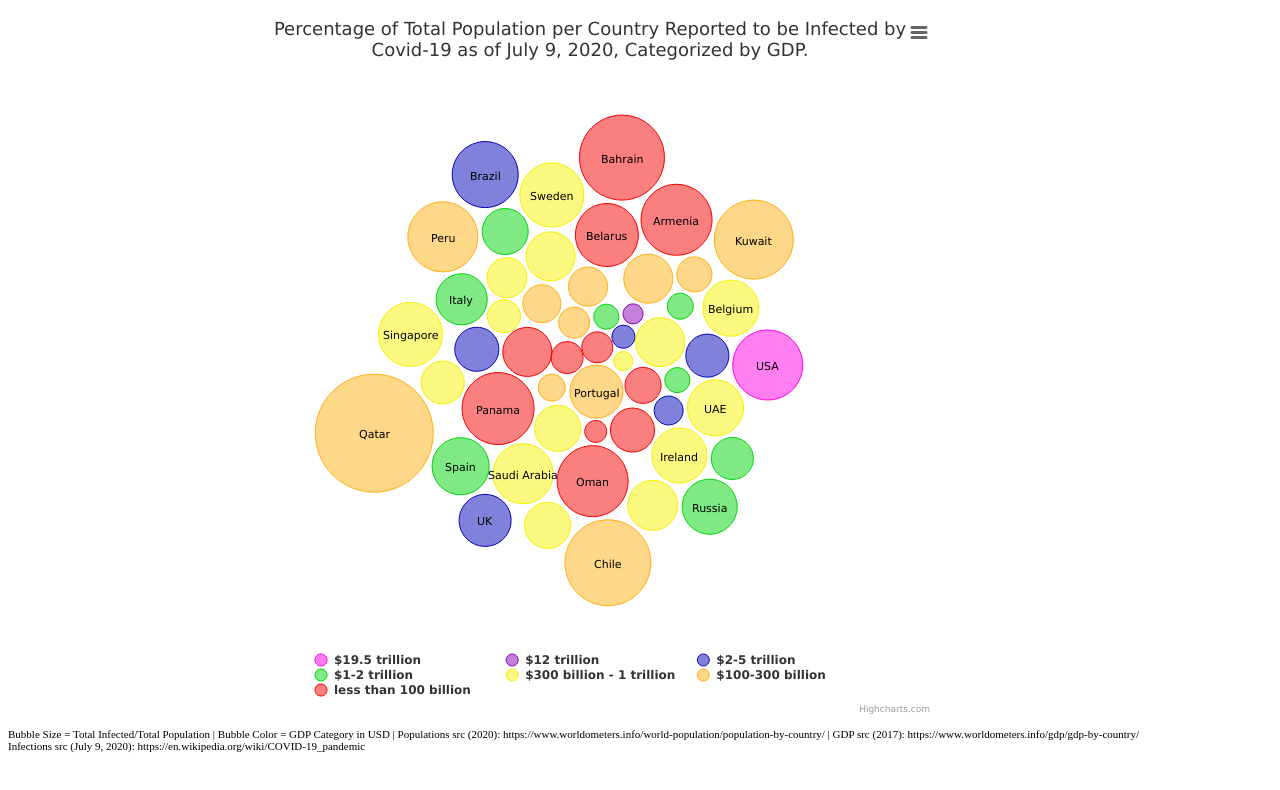
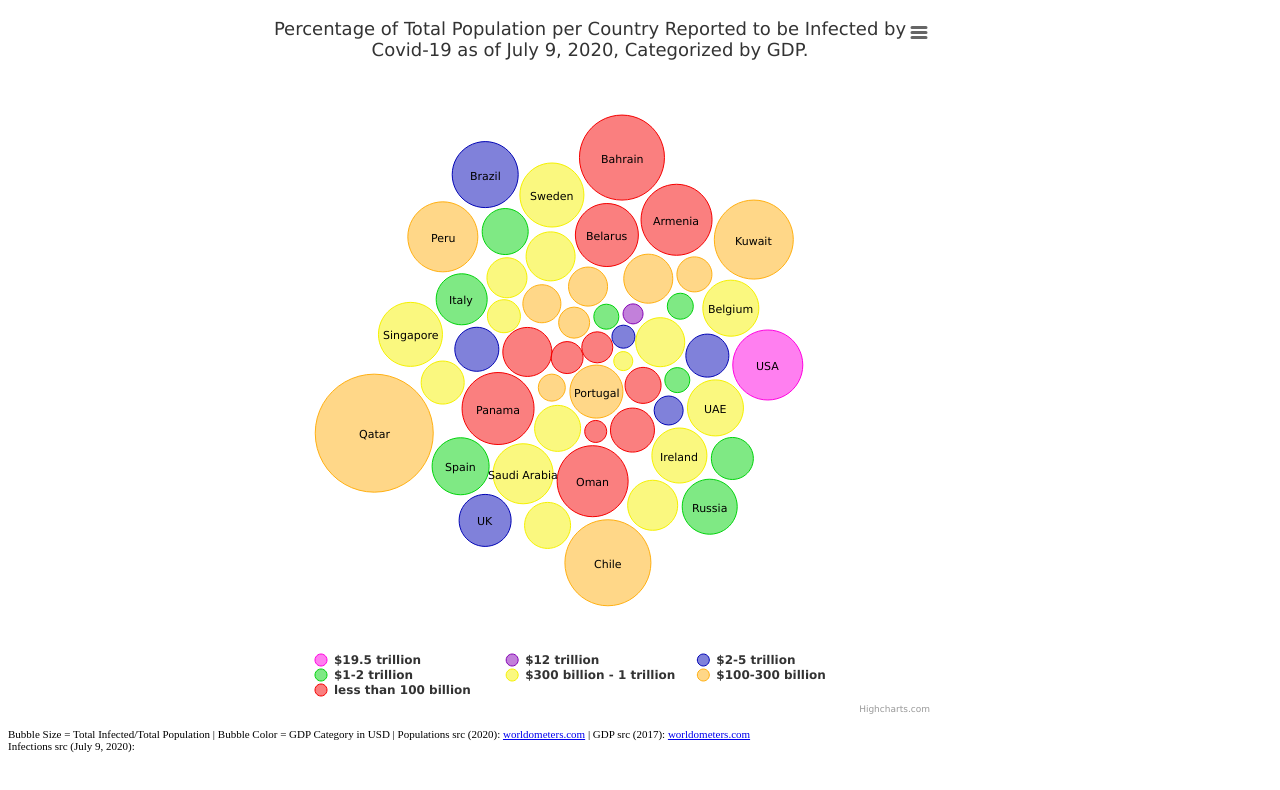
Before and after one commit to Uncalledfor/Covid19-Pop-Percentages, a plain HTML site: page index.html in a window 1280 px wide. Drawn offline with nearby package versions, Linux system fonts and the light colour scheme.

Commit message:
Update index.html

```diff
--- a/index.html
+++ b/index.html
@@ -20,7 +20,7 @@
 <script src= "js/main.js"></script>
 <link href="css/style.css" rel="stylesheet">
 
-<body style="font-size: 11px"> Bubble Size = Total Infected/Total Population |  Bubble Color = GDP Category in USD |  Populations src (2020): https://www.worldometers.info/world-population/population-by-country/  |  GDP src (2017): https://www.worldometers.info/gdp/gdp-by-country/ <br> Infections src (July 9, 2020): https://en.wikipedia.org/wiki/COVID-19_pandemic</body>
+<body style="font-size: 11px"> Bubble Size = Total Infected/Total Population |  Bubble Color = GDP Category in USD |  Populations src (2020): <a href="https://www.worldometers.info/world-population/population-by-country/">worldometers.com</a>  |  GDP src (2017): <a href="https://www.worldometers.info/gdp/gdp-by-country/">worldometers.com</a> <br> Infections src (July 9, 2020): <a href="https://www.google.com/search?q=covid+stats&rlz=1C1CHBF_enUS817US817&oq=covid+stats&aqs=chrome..69i57j0l7.2331j0j7&sourceid=chrome&ie=UTF-8>Google/Wikipedia</a></body>
 
 </html>
 
```
